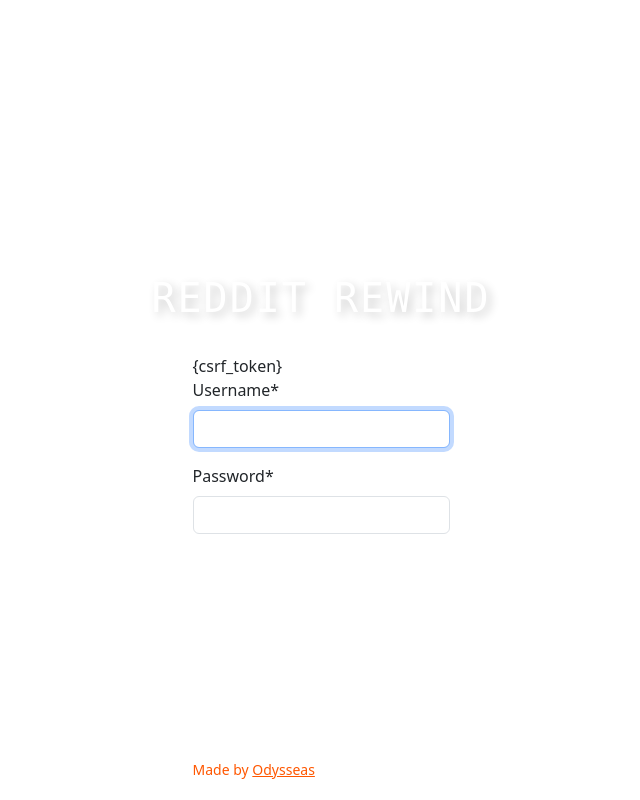
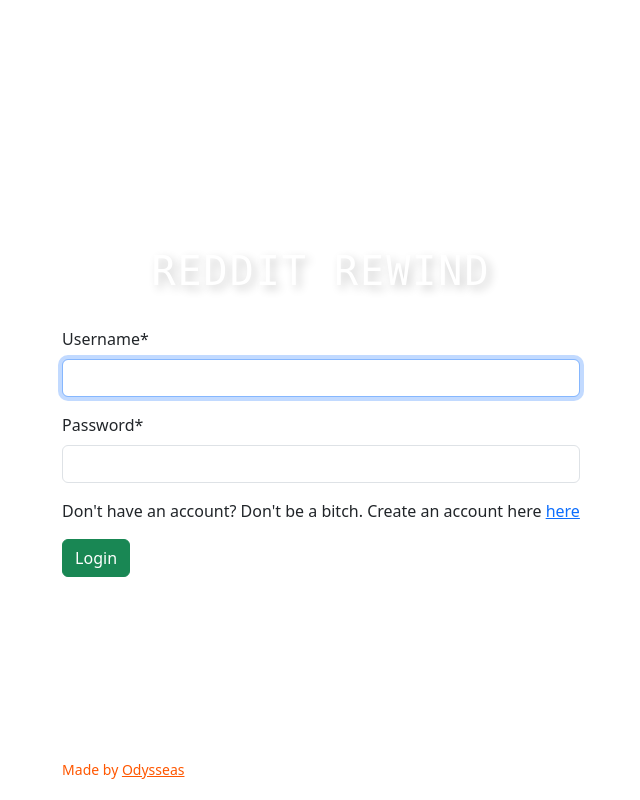
Before and after one commit to OdysseasKLazaridis/NewsGuessr, a Django app: page /login/ in a window 1280 px wide. Shown: the whole page, without its empty margins (319-959 px from the left). Run offline with Django 4.2, Linux system fonts and the light colour scheme; some libraries are stand-ins or nearby versions; some web fonts are replaced.

Commit message:
Login page

```diff
--- a/newsguessr_app/register/urls.py
+++ b/newsguessr_app/register/urls.py
@@ -2,5 +2,5 @@
 from django.urls import  path
 from . import views
 urlpatterns = [
-    path('register.html', views.register, name="register"),
+    path('register/', views.register, name="register"),
 ]
--- a/newsguessr_app/settings/base.py
+++ b/newsguessr_app/settings/base.py
@@ -101,3 +101,5 @@
 CRISPY_ALLOWED_TEMPLATE_PACKS = "bootstrap5"
 
 CRISPY_TEMPLATE_PACK = "bootstrap5"
+
+LOGIN_REDIRECT_URL = "/"
--- a/newsguessr_app/templates/index/index.html
+++ b/newsguessr_app/templates/index/index.html
@@ -17,8 +17,8 @@
                 Play
             </a>
         </div>
-        <a type="button" class="btn btn-outline-dark rounded-pill" data-toggle="tooltip" data-placement="top" title="yooo">Log In</a>
-        <a href='register.html' class="btn btn-outline-dark rounded-pill">Sign Up</a>
+        <a href='login' type="button" class="btn btn-outline-dark rounded-pill" data-toggle="tooltip" data-placement="top" title="yooo">Log In</a>
+        <a href='register' class="btn btn-outline-dark rounded-pill">Sign Up</a>
     </div>
 </div>
 
--- a/newsguessr_app/templates/registration/login.html
+++ b/newsguessr_app/templates/registration/login.html
@@ -5,8 +5,10 @@
 {% endblock %}
 {% load crispy_forms_tags%}
 {%block template%}
-<formm method="post" class="from-group">
-    {csrf_token}
+<form method="post" class="from-group">
+    {%csrf_token%}
     {{form|crispy}}
+    <p> Don't have an account? Don't be a bitch. Create an account here <a href='/register'>here</a></p>
+    <button type="submit" class="btn btn-success"> Login</button>
 </from>
 {% endblock %}
```
Also changed, not shown: newsguessr_app/db.sqlite3.
